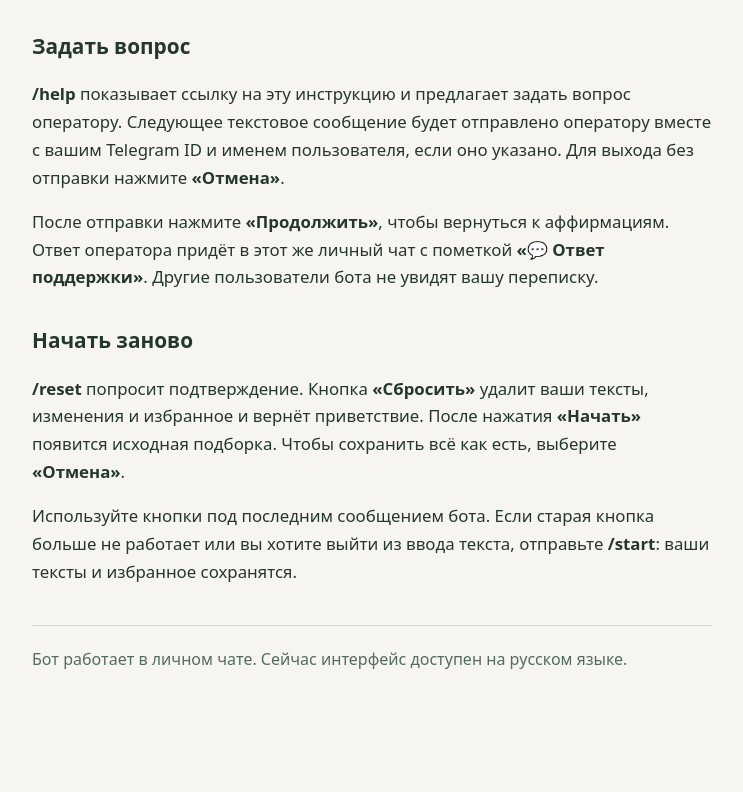
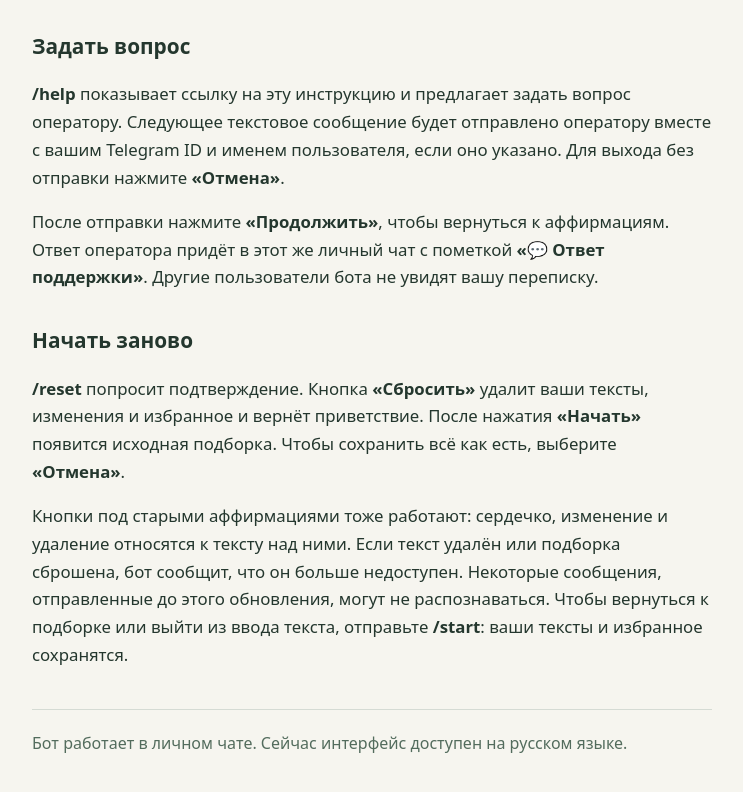
Before and after one commit to begoon/affirmations, a website: page docs/index.html in a window 1280 px wide. Shown: the part 1462-2254 px from the top of the page, without its empty margins (268-1011 px from the left). Before the commit the page ends 2199 px from the top, so only its background shows below. Drawn offline with Linux system fonts and the light colour scheme.

Commit message:
docs: explain persistent buttons on older affirmations

```diff
--- a/docs/index.html
+++ b/docs/index.html
@@ -34,6 +34,6 @@
 <p>После отправки нажмите <b>«Продолжить»</b>, чтобы вернуться к аффирмациям. Ответ оператора придёт в этот же личный чат с пометкой <b>«💬 Ответ поддержки»</b>. Другие пользователи бота не увидят вашу переписку.</p>
 <h2>Начать заново</h2>
 <p><b>/reset</b> попросит подтверждение. Кнопка <b>«Сбросить»</b> удалит ваши тексты, изменения и избранное и вернёт приветствие. После нажатия <b>«Начать»</b> появится исходная подборка. Чтобы сохранить всё как есть, выберите <b>«Отмена»</b>.</p>
-<p>Используйте кнопки под последним сообщением бота. Если старая кнопка больше не работает или вы хотите выйти из ввода текста, отправьте <b>/start</b>: ваши тексты и избранное сохранятся.</p>
+<p>Кнопки под старыми аффирмациями тоже работают: сердечко, изменение и удаление относятся к тексту над ними. Если текст удалён или подборка сброшена, бот сообщит, что он больше недоступен. Некоторые сообщения, отправленные до этого обновления, могут не распознаваться. Чтобы вернуться к подборке или выйти из ввода текста, отправьте <b>/start</b>: ваши тексты и избранное сохранятся.</p>
 <footer>Бот работает в личном чате. Сейчас интерфейс доступен на русском языке.</footer>
 </main></body></html>
```
